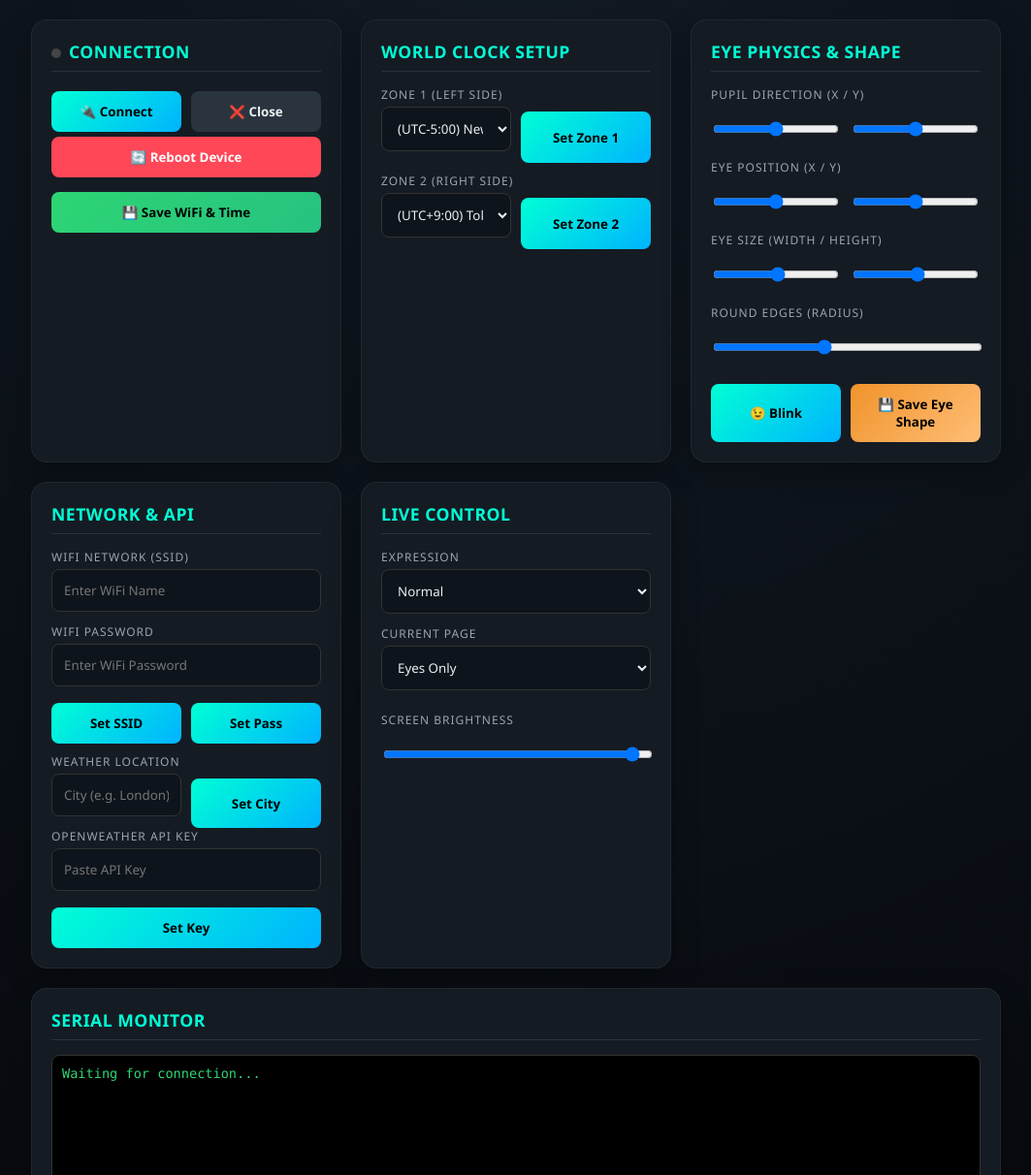
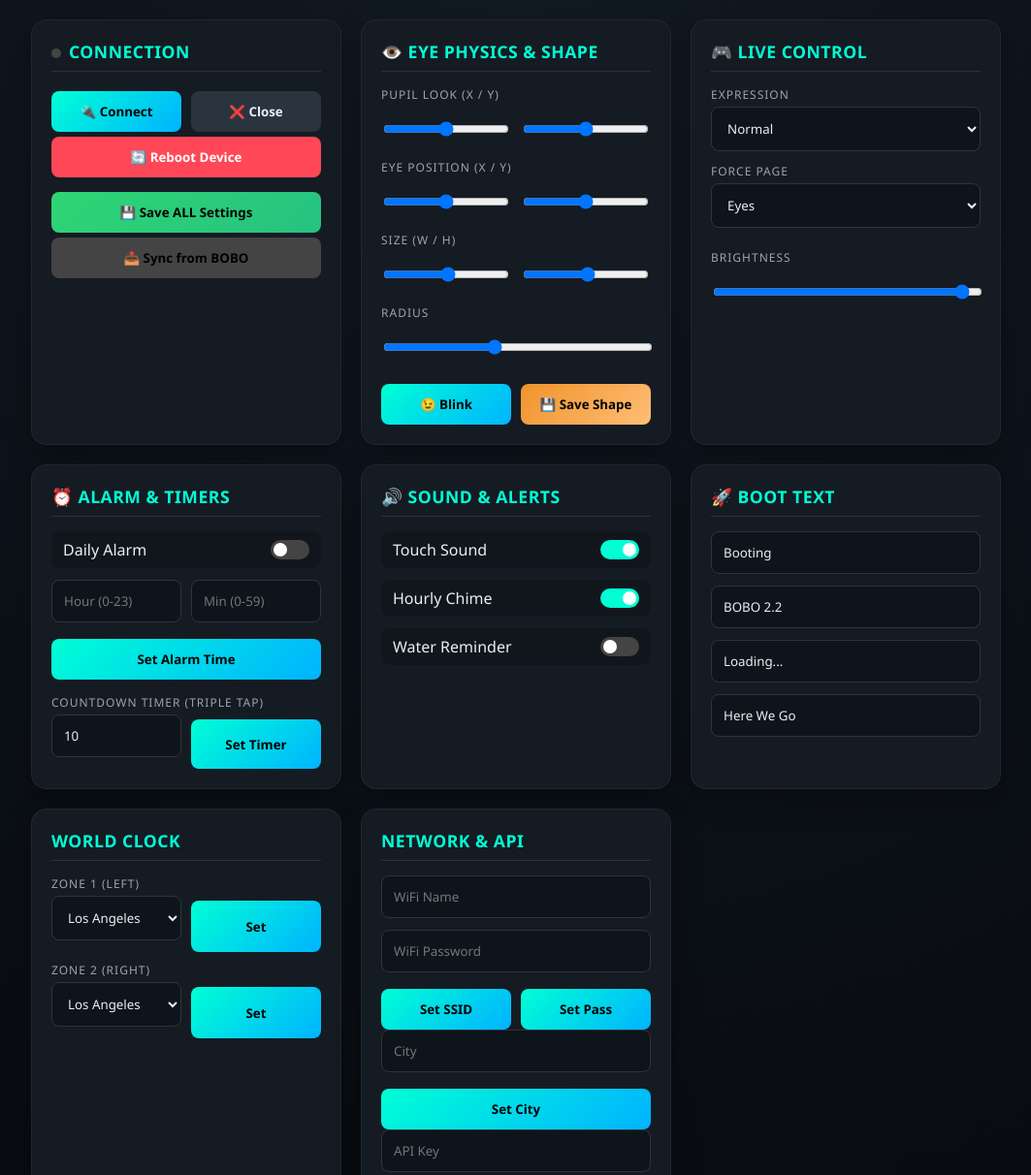
Before and after one commit to micromakerlabsfiles-git/BOBO_Web_Controller, a plain HTML site: page index.html in a window 1280 px wide. Shown: the top 1212 px of the page at 97% size, without its empty margins (108-1171 px from the left). Drawn offline with Linux system fonts and the light colour scheme.

Commit message:
Upgrade index.html to version 2.2

```diff
--- a/index.html
+++ b/index.html
@@ -2,161 +2,39 @@
 <html lang="en">
 <head>
 <meta charset="UTF-8">
-<title>BOBO 2.1 Web Control Center</title>
+<title>BOBO 2.2 Web Control Center</title>
 <meta name="viewport" content="width=device-width, initial-scale=1.0">
 
 <style>
-:root {
-  --bg: #0b0f14;
-  --card: #151b23;
-  --accent: #00ffd5;
-  --danger: #ff4757;
-  --text: #e8f0f2;
-  --muted: #9aa4af;
-  --success: #2ed573;
-  --save-eye: #f0932b;
-}
+:root { --bg: #0b0f14; --card: #151b23; --accent: #00ffd5; --danger: #ff4757; --text: #e8f0f2; --muted: #9aa4af; --success: #2ed573; --save-eye: #f0932b; }
+* { box-sizing: border-box; font-family: 'Segoe UI', system-ui, sans-serif; transition: all 0.2s ease; }
+body { margin: 0; background: radial-gradient(circle at top, #121a24, #06080c); color: var(--text); padding: 20px; min-height: 100vh; }
+h2 { margin: 0 0 15px; color: var(--accent); font-size: 1.1rem; letter-spacing: 0.5px; text-transform: uppercase; border-bottom: 1px solid rgba(255,255,255,0.1); padding-bottom: 8px; }
+.container { max-width: 1000px; margin: auto; display: grid; grid-template-columns: repeat(auto-fit, minmax(280px, 1fr)); gap: 20px; }
+.card { background: var(--card); border-radius: 16px; padding: 20px; border: 1px solid rgba(255,255,255,0.05); box-shadow: 0 10px 30px rgba(0,0,0,0.3); }
+button { width: 100%; padding: 12px; margin-top: 5px; border: none; border-radius: 8px; background: linear-gradient(135deg, #00ffd5, #00b3ff); color: #000; font-weight: 700; cursor: pointer; position: relative; overflow: hidden; }
+button:active { transform: scale(0.98); opacity: 0.9; }
+button.secondary { background: #2a343f; color: var(--text); }
+button.danger { background: var(--danger); color: white; }
+button.save-eye { background: linear-gradient(135deg, #f0932b, #ffbe76); color: #000; }
+input, select { width: 100%; padding: 12px; margin-bottom: 12px; border-radius: 8px; border: 1px solid #333; background: #0e141b; color: var(--text); outline: none; }
+input:focus, select:focus { border-color: var(--accent); box-shadow: 0 0 0 2px rgba(0, 255, 213, 0.1); }
+label { font-size: 0.75rem; color: var(--muted); text-transform: uppercase; letter-spacing: 1px; margin-bottom: 4px; display: block; }
+.range-group { display: flex; gap: 10px; align-items: center; margin-bottom: 10px; }
+.range-group input { margin-bottom: 0; flex: 1; }
+.log { height: 100px; background: #000; color: var(--success); font-family: 'Consolas', monospace; font-size: 0.85rem; padding: 10px; border-radius: 8px; overflow-y: auto; border: 1px solid #333; white-space: pre-wrap; }
+.status { display: inline-block; width: 10px; height: 10px; border-radius: 50%; background: #444; margin-right: 8px; }
+.status.connected { background: var(--success); box-shadow: 0 0 10px var(--success); }
+.grid-2 { display: grid; grid-template-columns: 1fr 1fr; gap: 10px; }
 
-* { box-sizing: border-box; font-family: 'Segoe UI', system-ui, sans-serif; transition: all 0.2s ease; }
-
-body {
-  margin: 0;
-  background: radial-gradient(circle at top, #121a24, #06080c);
-  color: var(--text);
-  padding: 20px;
-  min-height: 100vh;
-}
-
-h2 {
-  margin: 0 0 15px;
-  color: var(--accent);
-  font-size: 1.1rem;
-  letter-spacing: 0.5px;
-  text-transform: uppercase;
-  border-bottom: 1px solid rgba(255,255,255,0.1);
-  padding-bottom: 8px;
-}
-
-.container {
-  max-width: 1000px;
-  margin: auto;
-  display: grid;
-  grid-template-columns: repeat(auto-fit, minmax(280px, 1fr));
-  gap: 20px;
-}
-
-.card {
-  background: var(--card);
-  border-radius: 16px;
-  padding: 20px;
-  border: 1px solid rgba(255,255,255,0.05);
-  box-shadow: 0 10px 30px rgba(0,0,0,0.3);
-}
-
-/* BUTTONS */
-button {
-  width: 100%;
-  padding: 12px;
-  margin-top: 5px;
-  border: none;
-  border-radius: 8px;
-  background: linear-gradient(135deg, #00ffd5, #00b3ff);
-  color: #000;
-  font-weight: 700;
-  cursor: pointer;
-  position: relative;
-  overflow: hidden;
-}
-
-button:active {
-  transform: scale(0.98);
-  opacity: 0.9;
-}
-
-button.secondary {
-  background: #2a343f;
-  color: var(--text);
-}
-
-button.danger {
-  background: var(--danger);
-  color: white;
-}
-
-button.save-eye {
-  background: linear-gradient(135deg, #f0932b, #ffbe76);
-  color: #000;
-}
-
-/* INPUTS */
-input, select {
-  width: 100%;
-  padding: 12px;
-  margin-bottom: 12px;
-  border-radius: 8px;
-  border: 1px solid #333;
-  background: #0e141b;
-  color: var(--text);
-  outline: none;
-}
-
-input:focus, select:focus {
-  border-color: var(--accent);
-  box-shadow: 0 0 0 2px rgba(0, 255, 213, 0.1);
-}
-
-label {
-  font-size: 0.75rem;
-  color: var(--muted);
-  text-transform: uppercase;
-  letter-spacing: 1px;
-  margin-bottom: 4px;
-  display: block;
-}
-
-.range-group {
-  display: flex;
-  gap: 10px;
-  align-items: center;
-  margin-bottom: 10px;
-}
-
-.range-group input {
-  margin-bottom: 0;
-  flex: 1;
-}
-
-/* LOG */
-.log {
-  height: 200px;
-  background: #000;
-  color: var(--success);
-  font-family: 'Consolas', monospace;
-  font-size: 0.85rem;
-  padding: 10px;
-  border-radius: 8px;
-  overflow-y: auto;
-  border: 1px solid #333;
-  white-space: pre-wrap;
-}
-
-/* STATUS INDICATOR */
-.status {
-  display: inline-block;
-  width: 10px;
-  height: 10px;
-  border-radius: 50%;
-  background: #444;
-  margin-right: 8px;
-}
-.status.connected { background: var(--success); box-shadow: 0 0 10px var(--success); }
-
-/* GRID HELPER */
-.grid-2 {
-  display: grid;
-  grid-template-columns: 1fr 1fr;
-  gap: 10px;
-}
+/* TOGGLE SWITCHES */
+.toggle-row { display: flex; justify-content: space-between; align-items: center; margin-bottom: 12px; background: rgba(0,0,0,0.2); padding: 8px 12px; border-radius: 8px; }
+.toggle-switch { position: relative; display: inline-block; width: 40px; height: 20px; margin-bottom: 0; }
+.toggle-switch input { opacity: 0; width: 0; height: 0; }
+.slider { position: absolute; cursor: pointer; top: 0; left: 0; right: 0; bottom: 0; background-color: #444; transition: .4s; border-radius: 20px; }
+.slider:before { position: absolute; content: ""; height: 14px; width: 14px; left: 3px; bottom: 3px; background-color: white; transition: .4s; border-radius: 50%; }
+input:checked + .slider { background-color: var(--accent); }
+input:checked + .slider:before { transform: translateX(20px); }
 </style>
 </head>
 
@@ -171,306 +49,242 @@ label {
     <button class="secondary" onclick="disconnect()">❌ Close</button>
   </div>
   <button class="danger" onclick="sendCmd('REBOOT')">🔄 Reboot Device</button>
-  <button onclick="saveAll()" style="margin-top:15px; background: linear-gradient(135deg, #2ed573, #26c281);">💾 Save WiFi & Time</button>
+  <button onclick="saveAll()" style="margin-top:15px; background: linear-gradient(135deg, #2ed573, #26c281);">💾 Save ALL Settings</button>
+  <button onclick="sendCmd('GET_SETTINGS')" style="background:#444; margin-top:5px;">📥 Sync from BOBO</button>
 </div>
 
 <div class="card">
-  <h2>World Clock Setup</h2>
-  <label>Zone 1 (Left Side)</label>
-  <div class="grid-2">
-    <select id="tz1">
-      </select>
-    <button onclick="setZone(1)">Set Zone 1</button>
-  </div>
-
-  <label style="margin-top:10px">Zone 2 (Right Side)</label>
-  <div class="grid-2">
-    <select id="tz2">
-      </select>
-    <button onclick="setZone(2)">Set Zone 2</button>
-  </div>
-</div>
-
-<div class="card">
-  <h2>Eye Physics & Shape</h2>
-
-  <label>Pupil Direction (X / Y)</label>
+  <h2>👁️ Eye Physics & Shape</h2>
+  <label>Pupil Look (X / Y)</label>
   <div class="range-group">
     <input type="range" min="-10" max="10" value="0" id="px" oninput="updateEye()">
     <input type="range" min="-10" max="10" value="0" id="py" oninput="updateEye()">
   </div>
-
   <label>Eye Position (X / Y)</label>
   <div class="range-group">
     <input type="range" min="-10" max="10" value="0" id="ex" oninput="updateEyePos()">
     <input type="range" min="-10" max="10" value="0" id="ey" oninput="updateEyePos()">
   </div>
-
-  <label>Eye Size (Width / Height)</label>
+  <label>Size (W / H)</label>
   <div class="range-group">
     <input type="range" min="10" max="60" value="36" id="ew" oninput="updateEyeSize()">
     <input type="range" min="10" max="60" value="36" id="eh" oninput="updateEyeSize()">
   </div>
-
-  <label>Round Edges (Radius)</label>
+  <label>Radius</label>
   <input type="range" min="0" max="20" value="8" id="er" oninput="updateEyeRadius()">
-
   <div class="grid-2">
     <button onclick="sendCmd('BLINK:1')">😉 Blink</button>
-    <button class="save-eye" onclick="saveEyes()">💾 Save Eye Shape</button>
+    <button class="save-eye" onclick="saveEyes()">💾 Save Shape</button>
   </div>
 </div>
 
 <div class="card">
-  <h2>Network & API</h2>
-  <label>WiFi Network (SSID)</label>
-  <input id="ssid" placeholder="Enter WiFi Name">
-
-  <label>WiFi Password</label>
-  <input id="pass" type="password" placeholder="Enter WiFi Password">
-
-  <div class="grid-2">
-    <button onclick="send('WIFI_SSID', ssid.value)">Set SSID</button>
-    <button onclick="send('WIFI_PASS', pass.value)">Set Pass</button>
-  </div>
-
-  <label style="margin-top:10px">Weather Location</label>
-  <div class="grid-2">
-    <input id="city" placeholder="City (e.g. London)">
-    <button onclick="send('CITY', city.value)">Set City</button>
-  </div>
-
-  <label>OpenWeather API Key</label>
-  <input id="apikey" type="password" placeholder="Paste API Key">
-  <button onclick="send('APIKEY', apikey.value)">Set Key</button>
+  <h2>🎮 Live Control</h2>
+  <label>Expression</label>
+  <select id="mood" onchange="send('MOOD', this.value)">
+    <option value="0">Normal</option> <option value="1">Happy</option> <option value="2">Surprised</option>
+    <option value="3">Sleepy</option> <option value="4">Angry</option> <option value="5">Sad</option>
+    <option value="6">Excited</option> <option value="7">Love</option> <option value="8">Suspicious</option>
+  </select>
+  <label>Force Page</label>
+  <select id="page" onchange="send('PAGE', this.value)">
+    <option value="0">Eyes</option> <option value="1">Clock</option>
+    <option value="2">Weather</option> <option value="3">World Clock</option>
+    <option value="4">Forecast</option> <option value="5">Alarm View</option>
+    <option value="6">Alarm Set</option>
+  </select>
+  <label style="margin-top:10px">Brightness</label>
+  <input type="range" min="1" max="255" value="255" id="br" onchange="send('BRIGHT', this.value)">
 </div>
 
 <div class="card">
-  <h2>Live Control</h2>
-  <label>Expression</label>
-  <select id="mood" onchange="send('MOOD', this.value)">
-    <option value="0">Normal</option>
-    <option value="1">Happy</option>
-    <option value="2">Surprised</option>
-    <option value="3">Sleepy</option>
-    <option value="4">Angry</option>
-    <option value="5">Sad</option>
-    <option value="6">Excited</option>
-    <option value="7">Love</option>
-    <option value="8">Suspicious</option>
-  </select>
+  <h2>⏰ Alarm & Timers</h2>
 
-  <label>Current Page</label>
-  <select id="page" onchange="send('PAGE', this.value)">
-    <option value="0">Eyes Only</option>
-    <option value="1">Digital Clock</option>
-    <option value="2">Weather Card</option>
-    <option value="3">World Clock</option>
-    <option value="4">3-Day Forecast</option>
-  </select>
+  <div class="toggle-row">
+    <span>Daily Alarm</span>
+    <label class="toggle-switch"><input type="checkbox" id="aOn"><span class="slider"></span></label>
+  </div>
 
-  <label style="margin-top:10px">Screen Brightness</label>
-  <input type="range" min="1" max="255" value="255" id="br" onchange="send('BRIGHT', this.value)">
+  <div class="grid-2">
+    <input type="number" id="aH" placeholder="Hour (0-23)">
+    <input type="number" id="aM" placeholder="Min (0-59)">
+  </div>
+  <button onclick="setAlarm()">Set Alarm Time</button>
+
+  <label style="margin-top:15px;">Countdown Timer (Triple Tap)</label>
+  <div class="grid-2">
+    <input type="number" id="tmr" value="10" placeholder="Minutes">
+    <button onclick="send('TIMER_SET', document.getElementById('tmr').value)">Set Timer</button>
+  </div>
+</div>
+
+<div class="card">
+  <h2>🔊 Sound & Alerts</h2>
+  <div class="toggle-row">
+    <span>Touch Sound</span>
+    <label class="toggle-switch"><input type="checkbox" id="snd" onchange="send('SOUND', this.checked?1:0)" checked><span class="slider"></span></label>
+  </div>
+  <div class="toggle-row">
+    <span>Hourly Chime</span>
+    <label class="toggle-switch"><input type="checkbox" id="chm" onchange="send('CHIME', this.checked?1:0)" checked><span class="slider"></span></label>
+  </div>
+  <div class="toggle-row">
+    <span>Water Reminder</span>
+    <label class="toggle-switch"><input type="checkbox" id="wtr" onchange="send('WATER', this.checked?1:0)"><span class="slider"></span></label>
+  </div>
+</div>
+
+<div class="card">
+  <h2>🚀 Boot Text</h2>
+  <input id="bt1" value="Booting" onchange="send('BOOT1', this.value)">
+  <input id="bt2" value="BOBO 2.2" onchange="send('BOOT2', this.value)">
+  <input id="bt3" value="Loading..." onchange="send('BOOT3', this.value)">
+  <input id="bt4" value="Here We Go" onchange="send('BOOT4', this.value)">
+</div>
+
+<div class="card">
+  <h2>World Clock</h2>
+  <label>Zone 1 (Left)</label>
+  <div class="grid-2"><select id="tz1"></select><button onclick="setZone(1)">Set</button></div>
+  <label style="margin-top:10px">Zone 2 (Right)</label>
+  <div class="grid-2"><select id="tz2"></select><button onclick="setZone(2)">Set</button></div>
+</div>
+
+<div class="card">
+  <h2>Network & API</h2>
+  <input id="ssid" placeholder="WiFi Name"><input id="pass" type="password" placeholder="WiFi Password">
+  <div class="grid-2"><button onclick="send('WIFI_SSID', ssid.value)">Set SSID</button><button onclick="send('WIFI_PASS', pass.value)">Set Pass</button></div>
+  <input id="city" placeholder="City"><button onclick="send('CITY', city.value)">Set City</button>
+  <input id="apikey" type="password" placeholder="API Key"><button onclick="send('APIKEY', apikey.value)">Set Key</button>
 </div>
 
 <div class="card" style="grid-column: 1 / -1;">
-  <h2>Serial Monitor</h2>
-  <div class="log" id="log">Waiting for connection...</div>
-  <button class="secondary" onclick="document.getElementById('log').textContent=''">Clear Log</button>
+  <h2>Monitor</h2>
+  <div class="log" id="log">Waiting...</div>
 </div>
 
 </div>
 
 <script>
-// --- TIMEZONE DATA ---
 const timezones = [
-  { name: "Los Angeles", off: -28800 },
-  { name: "Denver",      off: -25200 },
-  { name: "Chicago",     off: -21600 },
-  { name: "New York",    off: -18000 },
-  { name: "Sao Paulo",   off: -10800 },
-  { name: "London",      off: 0 },
-  { name: "Paris",       off: 3600 },
-  { name: "Berlin",      off: 3600 },
-  { name: "Cairo",       off: 7200 },
-  { name: "Moscow",      off: 10800 },
-  { name: "Dubai",       off: 14400 },
-  { name: "Karachi",     off: 18000 },
-  { name: "Mumbai",      off: 19800 },
-  { name: "Dhaka",       off: 21600 },
-  { name: "Bangkok",     off: 25200 },
-  { name: "Singapore",   off: 28800 },
-  { name: "Hong Kong",   off: 28800 },
-  { name: "Shanghai",    off: 28800 },
-  { name: "Tokyo",       off: 32400 },
-  { name: "Seoul",       off: 32400 },
-  { name: "Sydney",      off: 39600 },
-  { name: "Auckland",    off: 46800 },
-  { name: "Honolulu",    off: -36000 },
-  { name: "Anchorage",   off: -32400 },
-  { name: "UTC",         off: 0 }
+  { name: "Los Angeles", off: -28800 }, { name: "Denver", off: -25200 }, { name: "Chicago", off: -21600 },
+  { name: "New York", off: -18000 }, { name: "Sao Paulo", off: -10800 }, { name: "London", off: 0 },
+  { name: "Paris", off: 3600 }, { name: "Cairo", off: 7200 }, { name: "Moscow", off: 10800 },
+  { name: "Dubai", off: 14400 }, { name: "Karachi", off: 18000 }, { name: "Mumbai", off: 19800 },
+  { name: "Dhaka", off: 21600 }, { name: "Bangkok", off: 25200 }, { name: "Singapore", off: 28800 },
+  { name: "Tokyo", off: 32400 }, { name: "Sydney", off: 39600 }
 ];
 
 function initTimezones() {
   const sel1 = document.getElementById('tz1');
   const sel2 = document.getElementById('tz2');
-
   timezones.forEach(tz => {
-    // Format offset nicely
-    const h = Math.floor(tz.off / 3600);
-    const m = Math.abs((tz.off % 3600) / 60);
-    const sign = h >= 0 ? "+" : "";
-    const label = `(UTC${sign}${h}:${m < 10 ? '0'+m : m}) ${tz.name}`;
-
-    let opt1 = document.createElement('option');
-    opt1.value = tz.name + "," + tz.off;
-    opt1.text = label;
-    if(tz.name === "New York") opt1.selected = true;
-    sel1.appendChild(opt1);
-
-    let opt2 = document.createElement('option');
-    opt2.value = tz.name + "," + tz.off;
-    opt2.text = label;
-    if(tz.name === "Tokyo") opt2.selected = true;
-    sel2.appendChild(opt2);
+    let opt1 = document.createElement('option'); opt1.value = tz.name + "," + tz.off; opt1.text = tz.name; sel1.appendChild(opt1);
+    let opt2 = document.createElement('option'); opt2.value = tz.name + "," + tz.off; opt2.text = tz.name; sel2.appendChild(opt2);
   });
 }
+function setZone(num) { send('Z' + num + '_SET', document.getElementById('tz' + num).value); }
 
-function setZone(num) {
-  const sel = document.getElementById('tz' + num);
-  send('Z' + num + '_SET', sel.value);
-}
+let port, writer, reader;
+function log(t){ const l=document.getElementById('log'); l.textContent+=`>> ${t}\n`; l.scrollTop=l.scrollHeight; }
 
-// --- STANDARD SERIAL LOGIC ---
-let port, writer, reader;
-
-// Logger
-function log(t, type="rx"){
-  const l = document.getElementById('log');
-  const time = new Date().toLocaleTimeString().split(' ')[0];
-  const prefix = type === "tx" ? ">> " : "<< ";
-  l.textContent += `[${time}] ${prefix}${t}\n`;
-  l.scrollTop = l.scrollHeight;
-}
-
-// Connection
 async function connect(){
   try {
     port = await navigator.serial.requestPort();
     await port.open({baudRate: 115200});
-
-    // Setup streams
-    const textEncoder = new TextEncoderStream();
-    const writableStreamClosed = textEncoder.readable.pipeTo(port.writable);
-    writer = textEncoder.writable.getWriter();
-
-    const textDecoder = new TextDecoderStream();
-    const readableStreamClosed = port.readable.pipeTo(textDecoder.writable);
-    reader = textDecoder.readable.getReader();
-
+    const te=new TextEncoderStream(); te.readable.pipeTo(port.writable); writer=te.writable.getWriter();
+    const td=new TextDecoderStream(); port.readable.pipeTo(td.writable); reader=td.readable.getReader();
     document.getElementById('status-dot').classList.add('connected');
-    log("CONNECTED", "sys");
+    log("CONNECTED");
+    setTimeout(()=>sendCmd('GET_SETTINGS'), 1500); // Auto Sync Once
     readLoop();
-  } catch(e) {
-    log("ERROR: " + e, "sys");
-  }
+  } catch(e) { log(e); }
 }
 
-async function disconnect(){
-  if(reader) { await reader.cancel(); reader = null; }
-  if(writer) { await writer.close(); writer = null; }
-  if(port) { await port.close(); port = null; }
-  document.getElementById('status-dot').classList.remove('connected');
-  log("DISCONNECTED", "sys");
-}
+async function disconnect(){ if(reader)await reader.cancel(); if(writer)await writer.close(); if(port)await port.close(); }
 
 async function readLoop(){
   while(true){
     const {value, done} = await reader.read();
     if(done) break;
-    if(value.trim()) log(value.trim());
+    if(value.trim()) {
+        log(value.trim());
+        parseSettings(value.trim());
+    }
   }
 }
 
-// Sending Logic
-async function sendRaw(cmd){
-  if(!writer) {
-    alert("Connect first!");
-    return;
-  }
-  await writer.write(cmd + "\n");
-  log(cmd, "tx");
+function parseSettings(data) {
+    if(!data.startsWith("SET:")) return;
+    const parts = data.substring(4).split('=');
+    const key = parts[0];
+    const val = parts[1];
+
+    if(key=="WIFI_SSID") document.getElementById('ssid').value = val;
+    if(key=="WIFI_PASS") document.getElementById('pass').value = val;
+    if(key=="APIKEY") document.getElementById('apikey').value = val;
+    if(key=="CITY") document.getElementById('city').value = val;
+    if(key=="TIMER") document.getElementById('tmr').value = val;
+    if(key=="ALARM") {
+        const a = val.split(',');
+        document.getElementById('aH').value = a[0];
+        document.getElementById('aM').value = a[1];
+        document.getElementById('aOn').checked = (a[2] == "1");
+    }
+    if(key=="SND") document.getElementById('snd').checked = (val == "1");
+    if(key=="CHM") document.getElementById('chm').checked = (val == "1");
+    if(key=="WTR") document.getElementById('wtr').checked = (val == "1");
+    if(key=="EYE") {
+        const e = val.split(',');
+        document.getElementById('ex').value = e[0];
+        document.getElementById('ey').value = e[1];
+        document.getElementById('ew').value = e[2];
+        document.getElementById('eh').value = e[3];
+        document.getElementById('er').value = e[4];
+    }
+    if(key.startsWith("BT")) document.getElementById(key.toLowerCase()).value = val;
 }
 
-function send(k, v){
-  sendRaw(`${k}:${v}`);
+async function sendRaw(cmd){ if(!writer) return; await writer.write(cmd + "\n"); }
+function send(k, v){ sendRaw(`${k}:${v}`); }
+function sendCmd(cmd){ sendRaw(cmd); }
+
+function setAlarm() {
+    const h = document.getElementById('aH').value;
+    const m = document.getElementById('aM').value;
+    const on = document.getElementById('aOn').checked ? 1 : 0;
+    send('ALARM_SET', `${h},${m},${on}`);
 }
 
-function sendCmd(cmd){
-  sendRaw(cmd);
-}
-
-// --- SAVE HANDLERS ---
-
-// 1. Save WiFi, API, and Time Settings
 function saveAll(){
   setTimeout(() => send('WIFI_SSID', document.getElementById('ssid').value), 100);
   setTimeout(() => send('WIFI_PASS', document.getElementById('pass').value), 300);
   setTimeout(() => send('CITY', document.getElementById('city').value), 500);
   setTimeout(() => send('APIKEY', document.getElementById('apikey').value), 700);
+  setTimeout(() => setZone(1), 900); setTimeout(() => setZone(2), 1100);
+  setTimeout(() => setAlarm(), 1300);
+  setTimeout(() => send('TIMER_SET', document.getElementById('tmr').value), 1500);
 
-  // Save Zones
-  setTimeout(() => setZone(1), 900);
-  setTimeout(() => setZone(2), 1100);
+  setTimeout(() => send('BOOT1', document.getElementById('bt1').value), 1700);
+  setTimeout(() => send('BOOT2', document.getElementById('bt2').value), 1800);
+  setTimeout(() => send('BOOT3', document.getElementById('bt3').value), 1900);
+  setTimeout(() => send('BOOT4', document.getElementById('bt4').value), 2000);
 
-  // Final Save Command
-  setTimeout(() => sendRaw('SAVE'), 1300);
-
-  const btn = event.target;
-  const originalText = btn.innerText;
-  btn.innerText = "Saved WiFi & Time!";
-  setTimeout(() => btn.innerText = originalText, 2500);
+  setTimeout(() => sendRaw('SAVE'), 2200);
+  const btn = event.target; btn.innerText = "Saved!"; setTimeout(() => btn.innerText = "💾 Save ALL Settings", 2500);
 }
 
-// 2. Save Eye Shape Separately
-function saveEyes(){
-  sendCmd('EYE_SAVE');
+function saveEyes(){ sendCmd('EYE_SAVE'); const btn = event.target; const originalText = btn.innerText; btn.innerText = "Saved!"; setTimeout(() => btn.innerText = originalText, 2000); }
 
-  const btn = event.target;
-  const originalText = btn.innerText;
-  btn.innerText = "Shape Saved!";
-  setTimeout(() => btn.innerText = originalText, 2000);
-}
+// Throttled Sliders
+let timeout;
+function debounce(func, delay) { return function(...args) { clearTimeout(timeout); timeout = setTimeout(() => func.apply(this, args), delay); }; }
+const updateEye = debounce(() => { send('EYE', document.getElementById('px').value + ',' + document.getElementById('py').value); }, 50);
+const updateEyePos = debounce(() => { send('EYE_POS', document.getElementById('ex').value + ',' + document.getElementById('ey').value); }, 100);
+const updateEyeSize = debounce(() => { send('EYE_SIZE', document.getElementById('ew').value + ',' + document.getElementById('eh').value); }, 100);
+const updateEyeRadius = debounce(() => { send('EYE_RADIUS', document.getElementById('er').value); }, 100);
 
-// Throttled Sliders to prevent serial spam
-let timeout;
-function debounce(func, delay) {
-  return function(...args) {
-    clearTimeout(timeout);
-    timeout = setTimeout(() => func.apply(this, args), delay);
-  };
-}
-
-const updateEye = debounce(() => {
-  send('EYE', document.getElementById('px').value + ',' + document.getElementById('py').value);
-}, 50);
-
-const updateEyePos = debounce(() => {
-  send('EYE_POS', document.getElementById('ex').value + ',' + document.getElementById('ey').value);
-}, 100);
-
-const updateEyeSize = debounce(() => {
-  send('EYE_SIZE', document.getElementById('ew').value + ',' + document.getElementById('eh').value);
-}, 100);
-
-const updateEyeRadius = debounce(() => {
-  send('EYE_RADIUS', document.getElementById('er').value);
-}, 100);
-
-// Initialize Timezones on Load
 initTimezones();
-
 </script>
 </body>
-
 </html>
```
